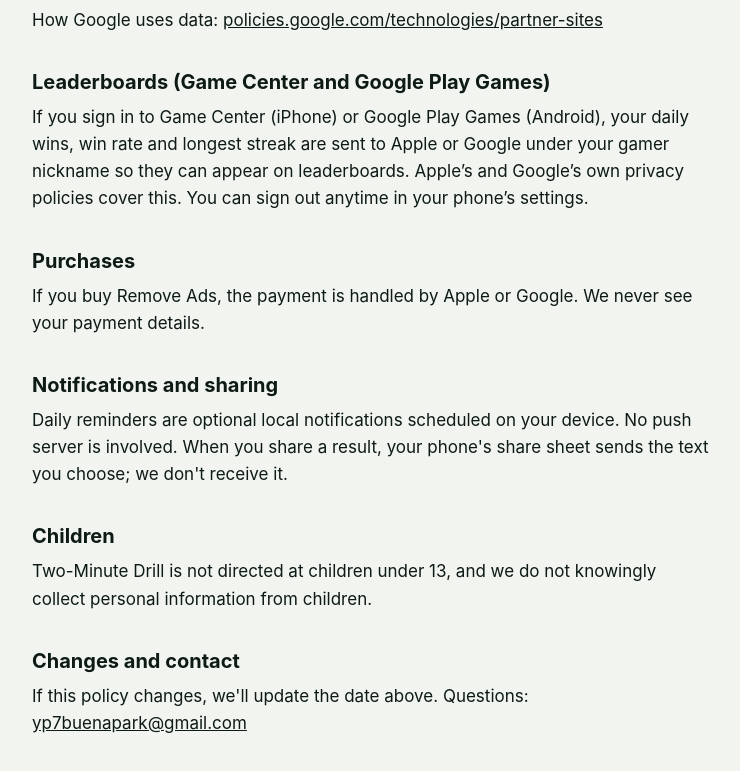
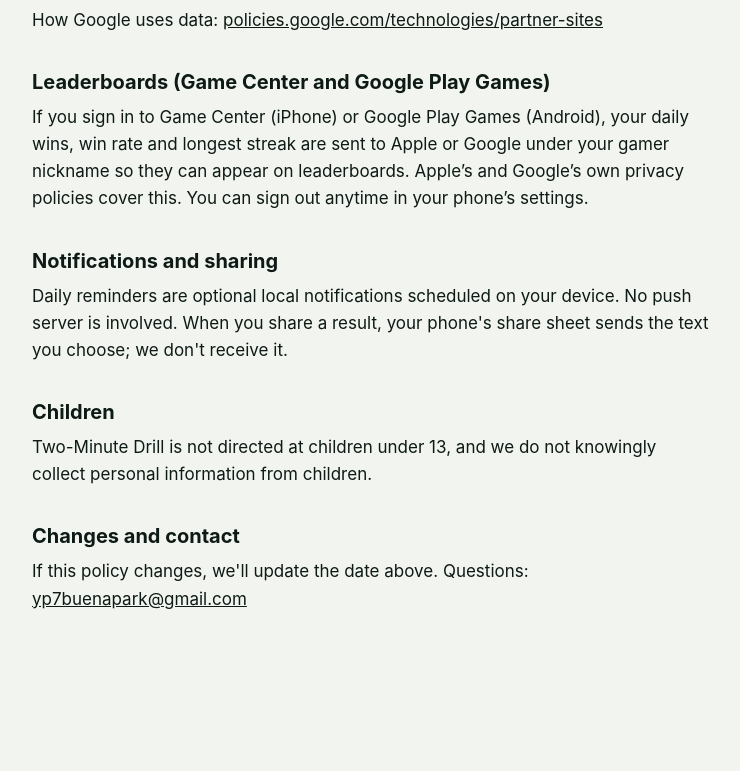
Before and after one commit to YapPat/two-minute-drill, a plain HTML site: page privacy/index.html in a window 1280 px wide. Shown: the part 1086-1857 px from the top of the page, without its empty margins (268-1008 px from the left). After the commit the page ends 1773 px from the top, so only its background shows below. Drawn offline with Linux system fonts and the light colour scheme.

Commit message:
Privacy policy: remove purchases section (no in-app purchases)
Co-Authored-By: Claude Opus 5.5 <noreply@anthropic.com>

```diff
--- a/privacy/index.html
+++ b/privacy/index.html
@@ -48,9 +48,6 @@
   <h2>Leaderboards (Game Center and Google Play Games)</h2>
   <p>If you sign in to Game Center (iPhone) or Google Play Games (Android), your daily wins, win rate and longest streak are sent to Apple or Google under your gamer nickname so they can appear on leaderboards. Apple’s and Google’s own privacy policies cover this. You can sign out anytime in your phone’s settings.</p>
 
-  <h2>Purchases</h2>
-  <p>If you buy Remove Ads, the payment is handled by Apple or Google. We never see your payment details.</p>
-
   <h2>Notifications and sharing</h2>
   <p>Daily reminders are optional local notifications scheduled on your device. No push server is involved. When you share a result, your phone's share sheet sends the text you choose; we don't receive it.</p>
 
```
